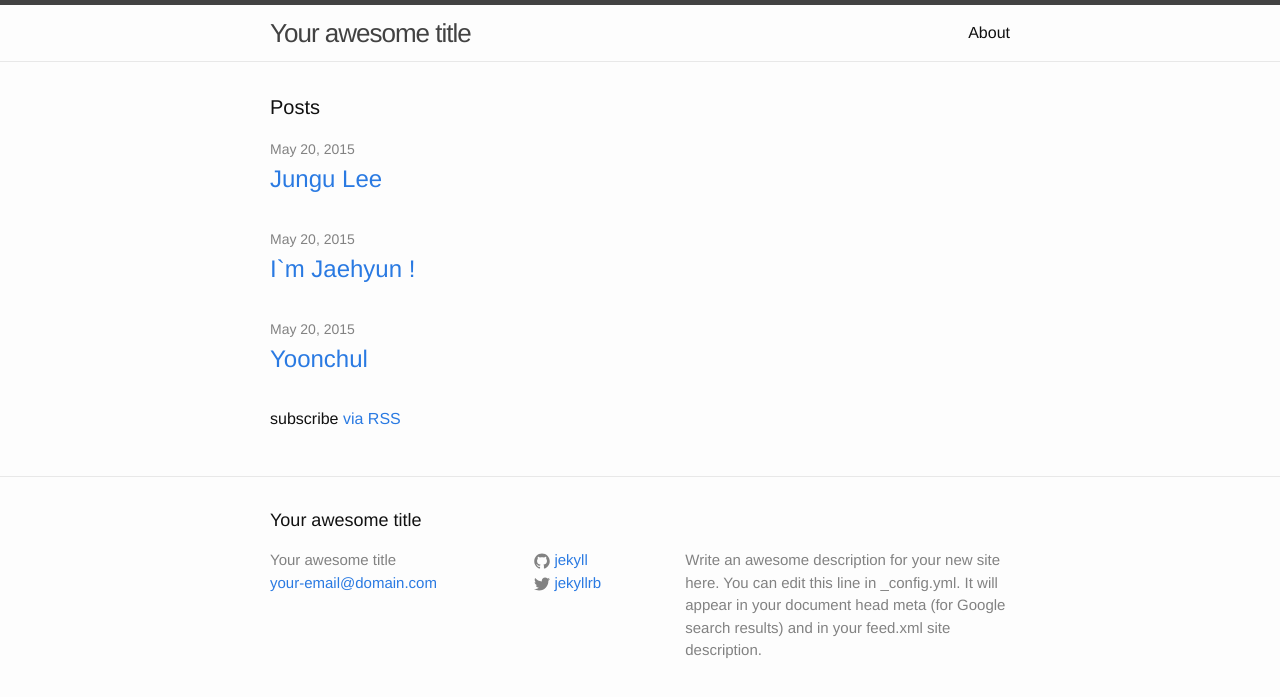
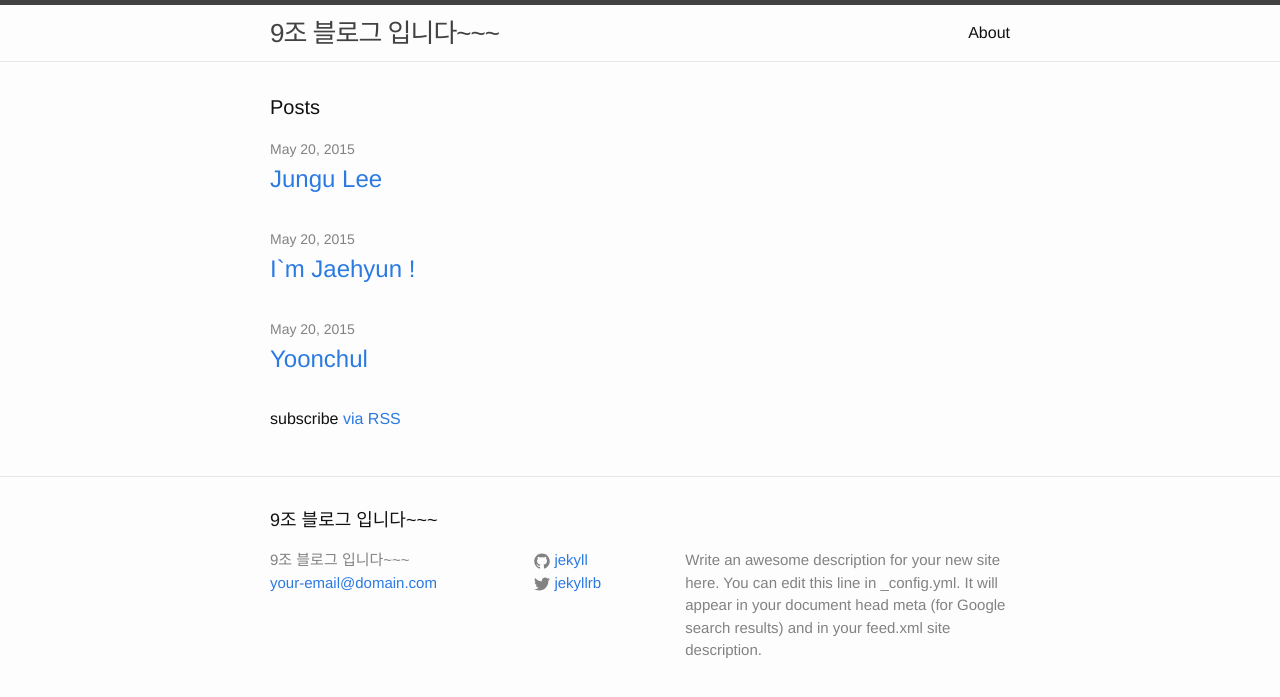
Before and after one commit to jungu9/jungu9.github.com, a Jekyll site: the page built from index.html, in a window 1280 px wide. Shown: the top 697 px of the page. Built offline with Jekyll 4.4.1, drawn with Linux system fonts in a browser that asks for light colours.

Commit message:
Update _config.yml

```diff
--- a/_config.yml
+++ b/_config.yml
@@ -1,5 +1,5 @@
 # Site settings
-title: Your awesome title
+title: 9조 블로그 입니다~~~
 email: your-email@domain.com
 description: > # this means to ignore newlines until "baseurl:"
   Write an awesome description for your new site here. You can edit this
```
